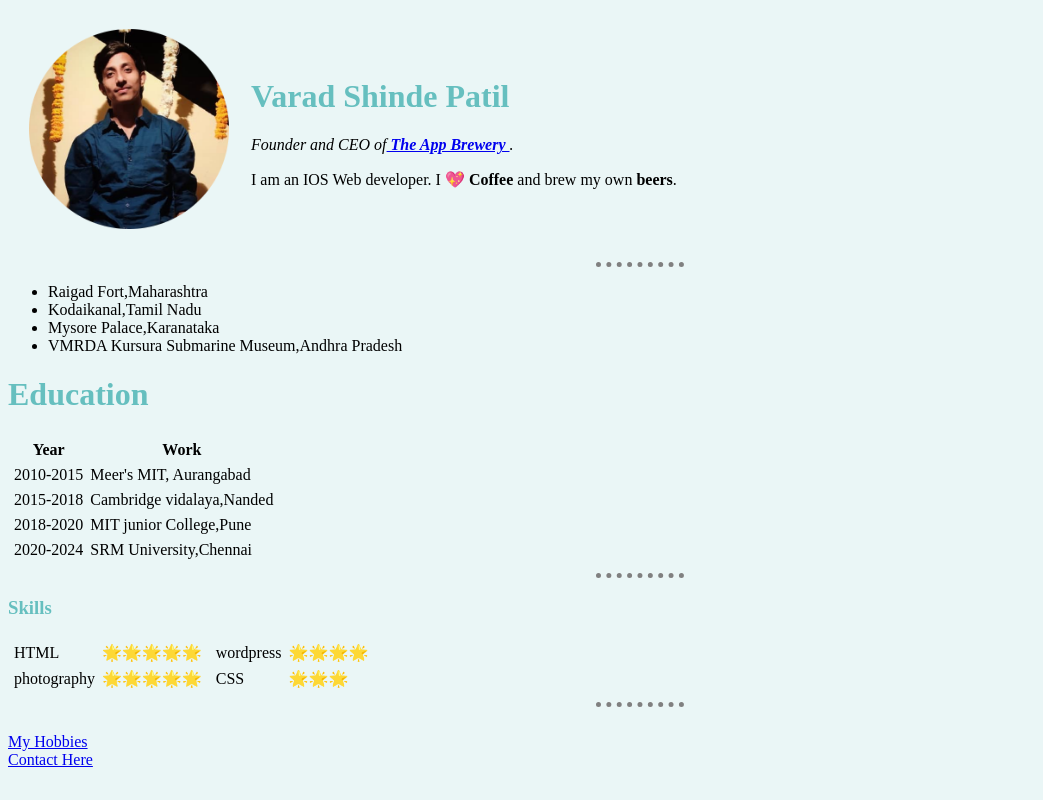
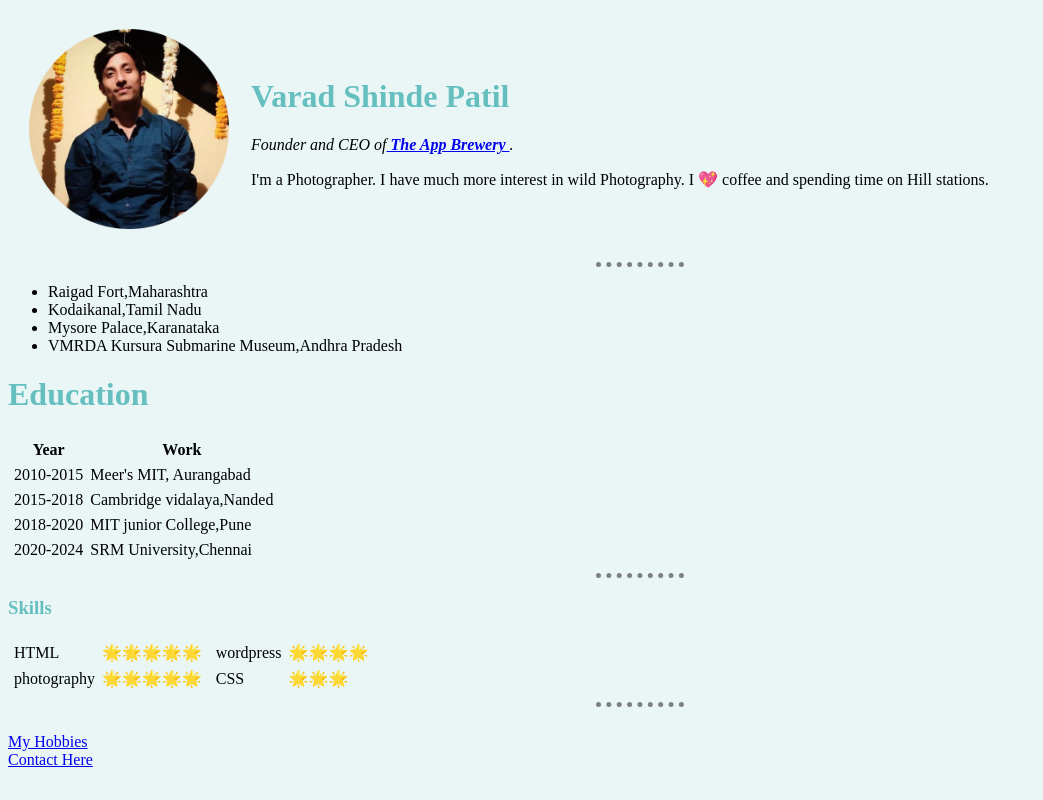
Before and after one commit to VaradShine/Ushing-HTML, a plain HTML site: page index.html in a window 1280 px wide. Shown: the whole page, without its empty margins (0-1043 px from the left). Drawn offline with Linux system fonts and the light colour scheme.

Commit message:
Update index.html

```diff
--- a/index.html
+++ b/index.html
@@ -14,7 +14,7 @@
       <td><h1>Varad Shinde Patil</h1>
       <p><em>Founder and CEO of<strong><a href="https://.appbrewery.co/"> The App Brewery </a></strong>.</em></p>
 
-    <p>I am an IOS Web developer. I 💖 <strong>Coffee</strong> and brew my own <strong>beers</strong>.</p></td>
+    <p>I'm a Photographer. I have much more interest in wild Photography. I 💖 coffee and spending time on Hill stations.</p></td>
 </tr>
     </table>
 <hr>
```
